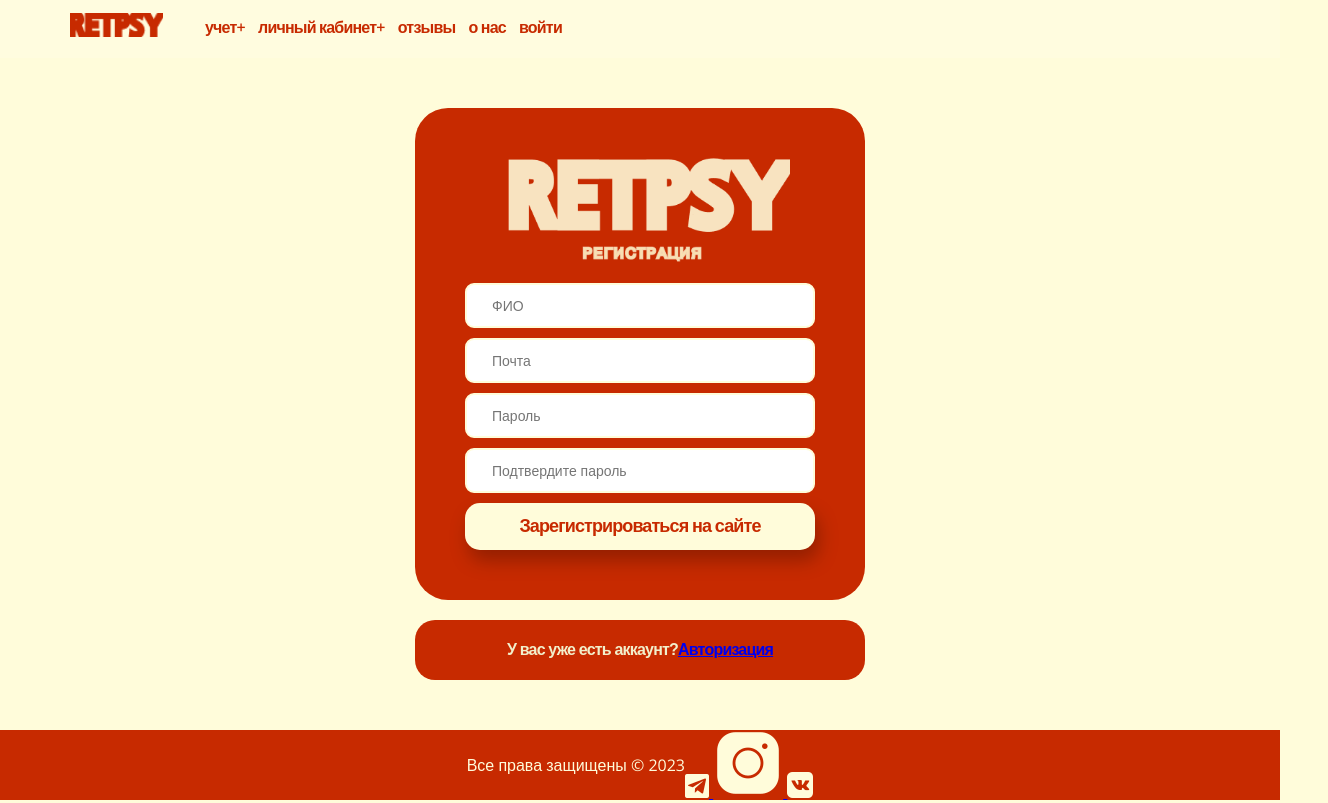
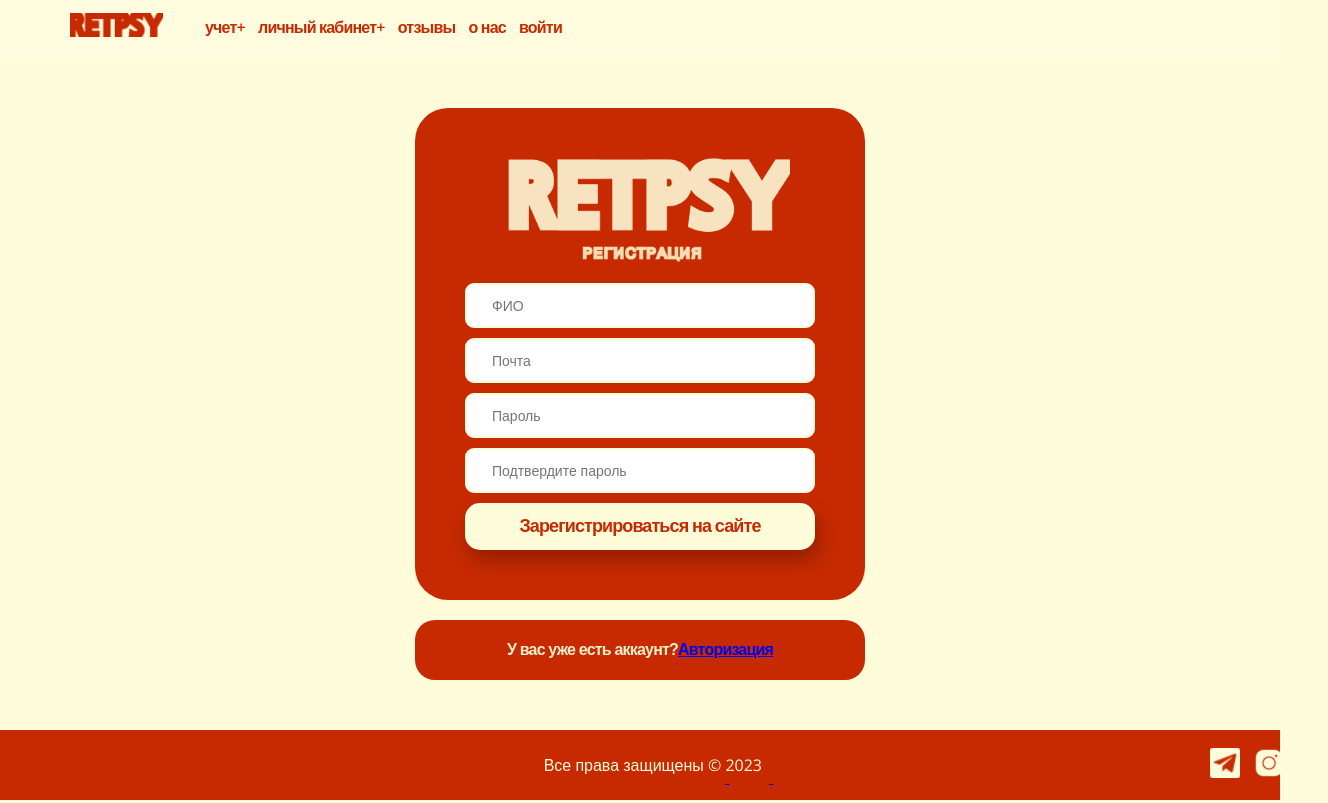
Before and after one commit to ujassstik/ujassstik.github.io, a plain HTML site: page reg.html in a window 1280 px wide. Shown: the whole page, 1328 px wide, since content can reach past the window. Drawn offline with nearby package versions, Linux system fonts and the light colour scheme.

Commit message:
style_reg.css

```diff
--- a/style_reg.css
+++ b/style_reg.css
@@ -352,9 +352,28 @@ footer{
     background-color:#C72A00;
     min-height: 70px;
     width: 100%;
+    margin-top: auto;
 }
+
+.footer_icons1 img  {
+position: relative;
+width: 30px;
+height: 30px;
+left: 520px;
+margin: 5px;
+
+}
+
+.footer_icons:hover{
+    opacity: 0.3;
+    transition: 0.4S;
+}
+
+
 footer .footer_text{
     color:#FFFCDA;
     font-weight: 500;
     font-size: 16px;
+    position: relative;
+    left: 77px;
 }
```
